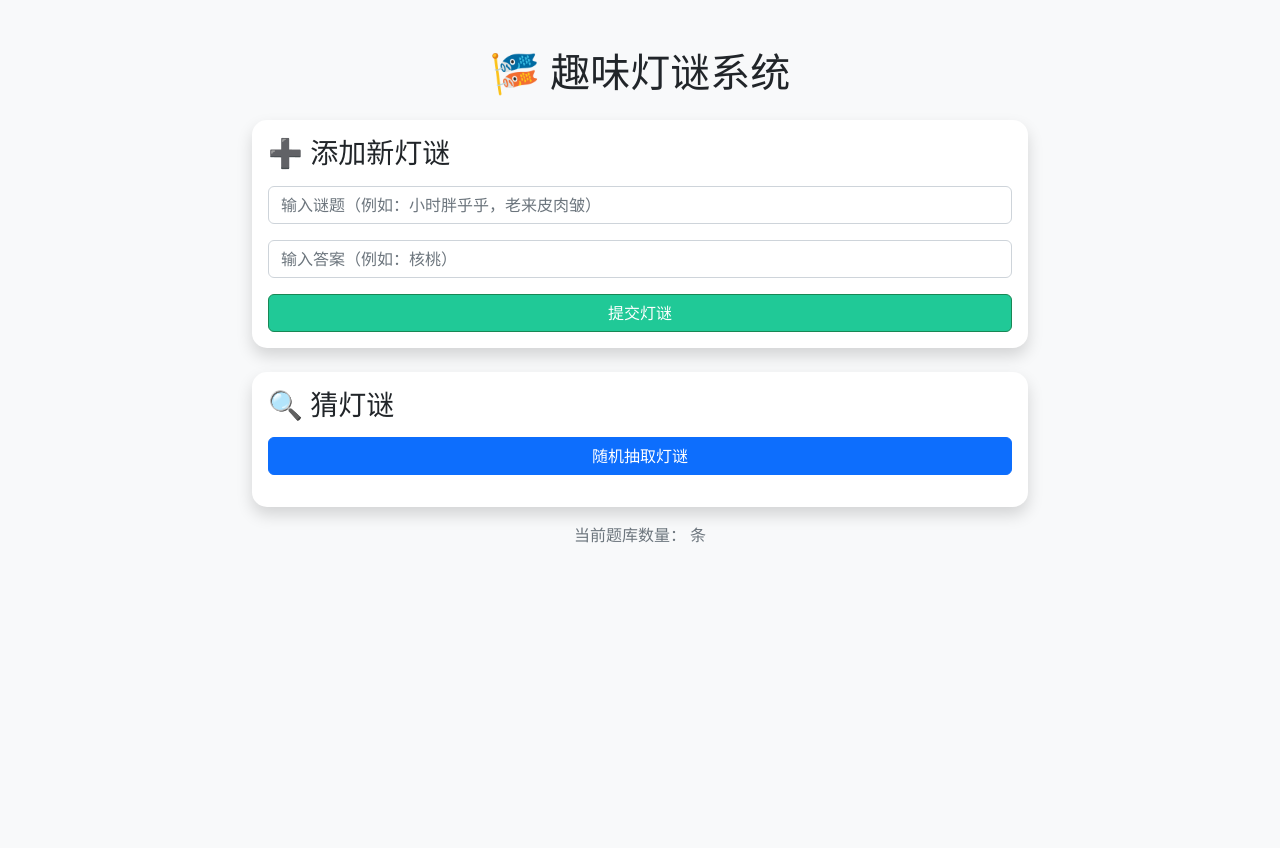
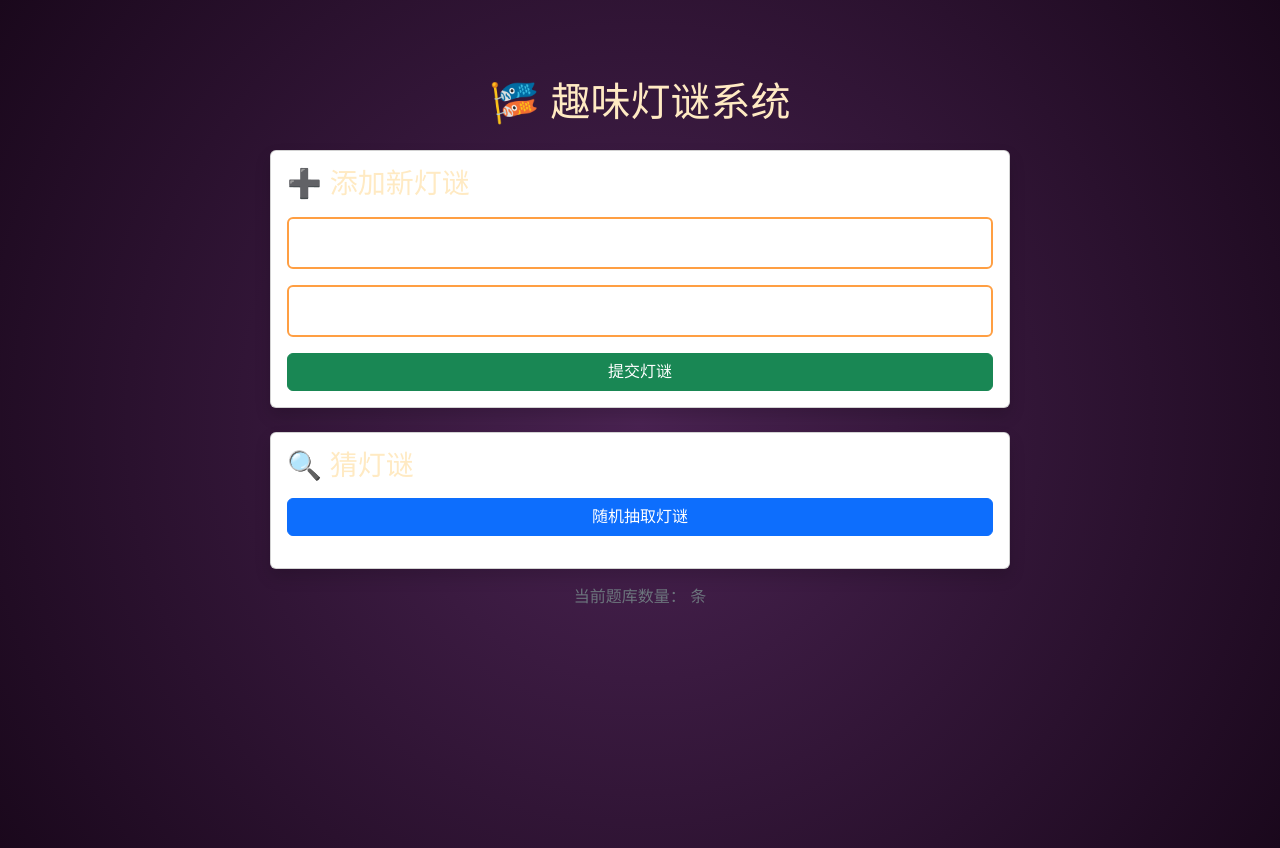
Before and after one commit to Richbool/riddles, a Flask app: page / in a window 1280 px wide. Run offline with Flask 2, Linux system fonts and the light colour scheme; some libraries are stand-ins or nearby versions.

Commit message:
Update style.css

```diff
--- a/static/style.css
+++ b/static/style.css
@@ -1,31 +1,127 @@
+/* 基础样式 */
 body {
-    background-color: #f8f9fa;
+    background: #2c0d2f radial-gradient(circle at center, #4a2352 0%, #1a081c 100%);
     min-height: 100vh;
+    margin: 0;
+    font-family: '微软雅黑', sans-serif;
+    color: #ffeac3;
+    overflow-x: hidden;
 }
 
+/* 容器 */
 .container {
     max-width: 800px;
-    padding-bottom: 50px;
+    margin: 0 auto;
+    padding: 30px;
+    position: relative;
+    z-index: 1000;
 }
 
-.card {
+/* 动态灯笼 */
+.lanterns {
+    position: fixed;
+    top: 0;
+    width: 100%;
+    pointer-events: none;
+}
+.lantern {
+    width: 60px;
+    height: 80px;
+    position: absolute;
     border-radius: 15px;
-    border: none;
+    &::after {
+        content: "";
+        position: absolute;
+        bottom: -15px;
+        left: 50%;
+        width: 30px;
+        height: 15px;
+        background: inherit;
+        transform: translateX(-50%);
+        clip-path: polygon(0 0, 100% 0, 80% 100%, 20% 100%);
+    }
+    &.red {
+        background: #e74c3c;
+        left: 20%;
+        box-shadow: 0 0 30px #e74c3c80;
+    }
+    &.gold {
+        background: #f1c40f;
+        right: 20%;
+        box-shadow: 0 0 30px #f1c40f80;
+    }
+}
+@keyframes swing {
+    0%, 100% { transform: rotate(-5deg); }
+    50% { transform: rotate(5deg); }
+}
+.swing { animation: swing 3s ease-in-out infinite; }
+.swing-delay { animation: swing 3s ease-in-out 1s infinite; }
+
+/* 功能模块 */
+.section {
+    background: rgba(255, 255, 255, 0.1);
+    backdrop-filter: blur(8px);
+    border-radius: 12px;
+    padding: 25px;
+    margin: 20px 0;
+    border: 1px solid rgba(255, 255, 255, 0.2);
+    transition: transform 0.3s;
+    &:hover {
+        transform: translateY(-3px);
+    }
 }
 
-.btn {
-    font-weight: 500;
-    transition: all 0.3s ease;
+input[type="text"] {
+    width: 100%;
+    padding: 12px;
+    margin: 10px 0;
+    background: rgba(255, 255, 255, 0.1);
+    border: 2px solid #ff9f43;
+    border-radius: 6px;
+    color: #fff;
+    font-size: 16px;
+    &::placeholder {
+        color: rgba(255, 255, 255, 0.7);
+    }
 }
 
-.btn-success {
-    background-color: #20c997;
+/* 按钮样式 */
+.glow-btn {
+    background: linear-gradient(45deg, #ff6b6b, #ff9f43);
+    color: white;
+    padding: 12px 30px;
+    border: none;
+    border-radius: 25px;
+    cursor: pointer;
+    font-size: 16px;
+    transition: all 0.3s;
+    margin: 10px 5px;
+    box-shadow: 0 4px 15px rgba(255, 107, 107, 0.4);
+    &:hover {
+        transform: scale(1.05);
+        box-shadow: 0 6px 20px rgba(255, 107, 107, 0.6);
+    }
 }
 
-.btn-success:hover {
-    background-color: #198754;
+/* 结果样式 */
+.result {
+    padding: 15px;
+    border-radius: 8px;
+    margin-top: 20px;
+    animation: fadeIn 0.5s ease-out;
+    &.correct {
+        background: linear-gradient(45deg, #2ecc71, #27ae60);
+    }
+    &.wrong {
+        background: linear-gradient(45deg, #e74c3c, #c0392b);
+    }
+    &.warning {
+        background: linear-gradient(45deg, #ffd700, #ffaa00);
+    }
 }
 
-.alert {
-    border-radius: 10px;
+@keyframes fadeIn {
+    from { opacity: 0; transform: translateY(10px); }
+    to { opacity: 1; transform: translateY(0); }
 }
```
